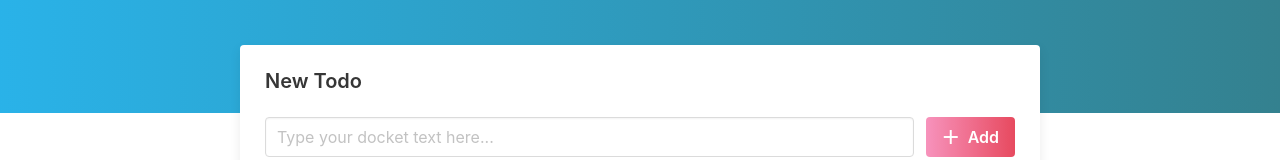
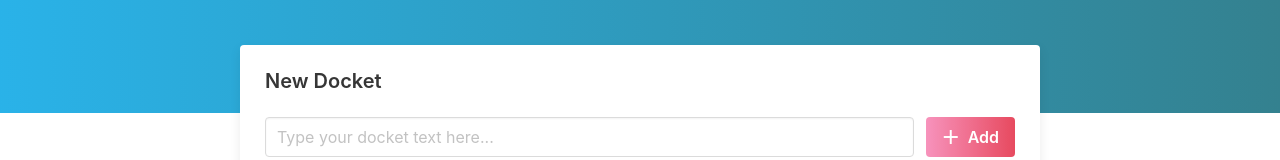
Before and after one commit to NSBM-SPM-2021/github-basics-SudasunViraj, an Angular app in the folder angular-todo-app/: page / in a window 1280 px wide. Shown: the part 191-351 px from the top of the page. Built offline with nearby package versions, Linux system fonts and the light colour scheme.

Commit message:
Update todos.component.html

```diff
--- a/angular-todo-app/src/app/todos/todos.component.html
+++ b/angular-todo-app/src/app/todos/todos.component.html
@@ -6,7 +6,7 @@
     <div class="add-todo-box">
 
         <form #form="ngForm" (ngSubmit)="onFormSubmit(form)">
-            <h2 class="title is-5">New Todo</h2>
+            <h2 class="title is-5">New Docket</h2>
 
             <div class="field is-grouped" style="margin: 0;">
                 <p class="control is-expanded">
@@ -22,8 +22,8 @@
 
             <div>
                 <div *ngIf="todoTextField.invalid && showValidationErrors">
-                    <p class="help is-danger" *ngIf="todoTextField.errors.required">Please enter the text of your todo</p>
-            <p class="help is-danger" *ngIf="todoTextField.errors.minlength">Todo text must be at least 2 characters</p>
+                    <p class="help is-danger" *ngIf="todoTextField.errors.required">Please enter the text of your docket</p>
+            <p class="help is-danger" *ngIf="todoTextField.errors.minlength">Docket text must be at least 2 characters</p>
                 </div>
             </div>
         </form>
```
